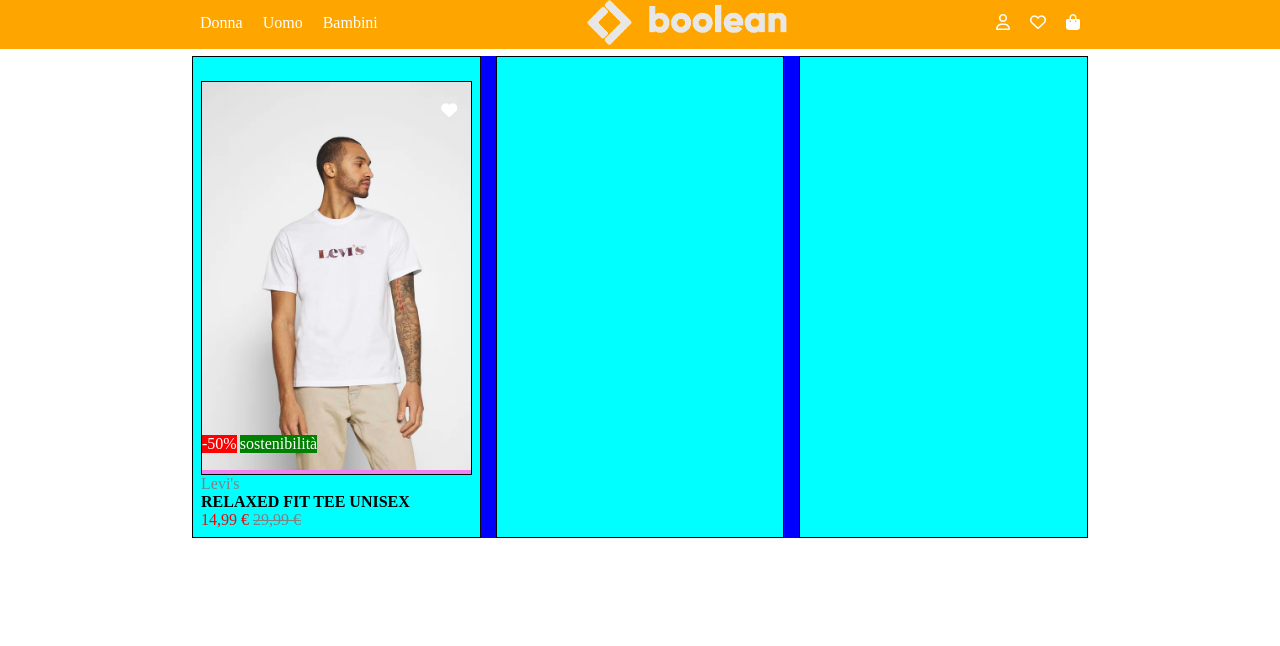
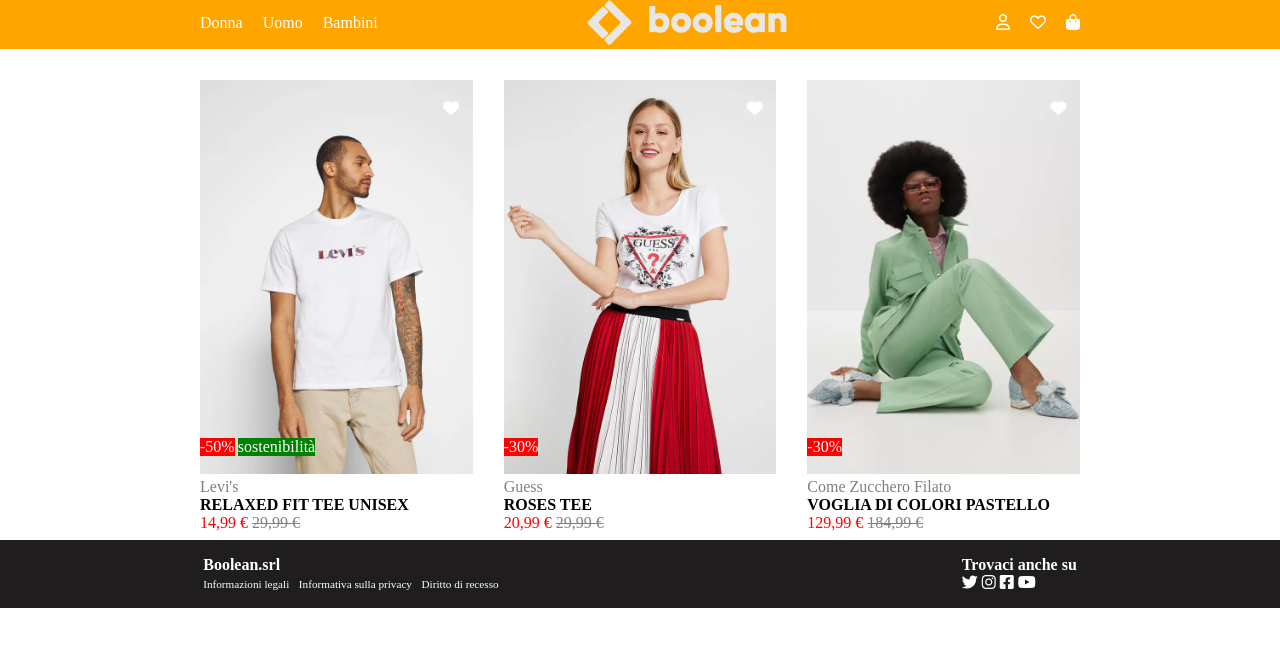
Before and after one commit to Eustache97/html-css-boolando, a plain HTML site: page index.html in a window 1280 px wide. Drawn offline with Linux system fonts and the light colour scheme.

Commit message:
dettagli completati e anche footer

```diff
--- a/css/style.css
+++ b/css/style.css
@@ -53,25 +53,14 @@ main .row{
     gap: 10px;
     margin-top: 3.5em;
     flex-wrap: wrap;
-    /* debug */
-    background-color: blue;
-    /* /debug */
 }
 .col{
     width: calc(100% / 3 - 10px);
     padding: .5em;
-    /* debug */
-    background-color: aqua;
-    border: 1px solid black;
-    /* /debug */
 }
 .card{
     margin-top: 1em;
     position: relative;
-    /* debug */
-    background-color: violet;
-    border: 1px solid black;
-    /* /debug */
 }
 .first-img, .seconde-img{
     display: block;
@@ -120,4 +109,18 @@ main .row{
 }
 /* /MAIN */
 /* FOOTER */
+footer{
+    display: flex;
+    justify-content: space-between;
+    color: white;
+    background-color: #1f1d1d;
+    padding: 1em;
+}
+footer .links a{
+    display: inline-block;
+    color: white;
+    text-decoration: none;
+    font-size: .7em;
+    margin-right: .5em;
+}
 /* /FOOTER */
--- a/index.html
+++ b/index.html
@@ -47,14 +47,63 @@
                     <p class="prix">14,99 &euro; <span>29,99 &euro;</span> </p>
                 </div>
             </div>
-            <div class="col"></div>
-            <div class="col"></div>
+            <div class="col">
+                <div class="card">
+                    <img class="second-img" src="img/2b.webp" alt="">
+                    <img class="first-img" src="img/2.webp" alt="">
+                    <div class="love"><i class="fa-solid fa-heart"></i></div>
+                    <div class="ticket">
+                        <span class="discount">-30%</span>
+                    </div>
+                </div>
+                <div class="info-card">
+                    <p class="marque">Guess</p>
+                    <p class="description"><strong>ROSES TEE</strong></p>
+                    <p class="prix">20,99 &euro; <span>29,99 &euro;</span> </p>
+                </div>
+            </div>
+            <div class="col">
+                <div class="card">
+                    <img class="second-img" src="img/3b 1.webp" alt="">
+                    <img class="first-img" src="img/3 1.webp" alt="">
+                    <div class="love"><i class="fa-solid fa-heart"></i></div>
+                    <div class="ticket">
+                        <span class="discount">-30%</span>
+                    </div>
+                </div>
+                <div class="info-card">
+                    <p class="marque">Come Zucchero Filato</p>
+                    <p class="description"><strong>VOGLIA DI COLORI PASTELLO</strong></p>
+                    <p class="prix">129,99 &euro; <span>184,99 &euro;</span> </p>
+                </div>
+            </div>
         </div>
     </main>
     <!-- /main -->
 
     <!-- footer -->
-    <footer></footer>
+    <footer>
+        <div class="div-footer container">
+            <div class="info-footer">
+                <p><strong>Boolean.srl</strong></p>
+                <p class="links">
+                    <a href="">Informazioni legali</a>
+                    <a href="">Informativa sulla privacy</a>
+                    <a href="">Diritto di recesso</a>
+                </p>
+            </div>
+            <div class="social">
+                <p>
+                    <strong>Trovaci anche su <br>
+                        <i class="fa-brands fa-twitter"></i>
+                        <i class="fa-brands fa-instagram"></i>
+                        <i class="fa-brands fa-square-facebook"></i>
+                        <i class="fa-brands fa-youtube"></i>
+                    </strong>
+                </p>
+            </div>
+        </div>
+    </footer>
     <!-- /footer -->
 </body>
 </html>
```
